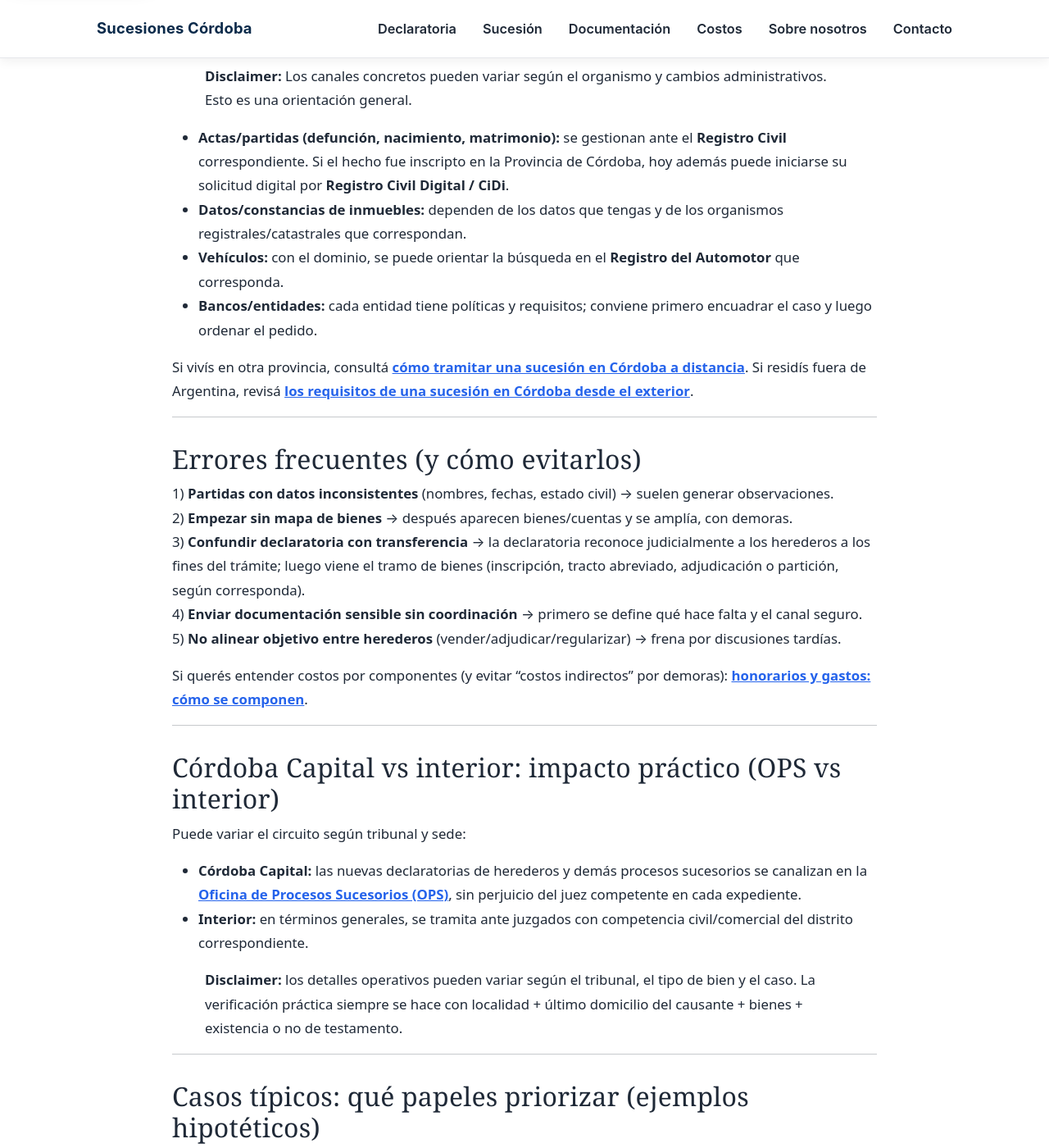
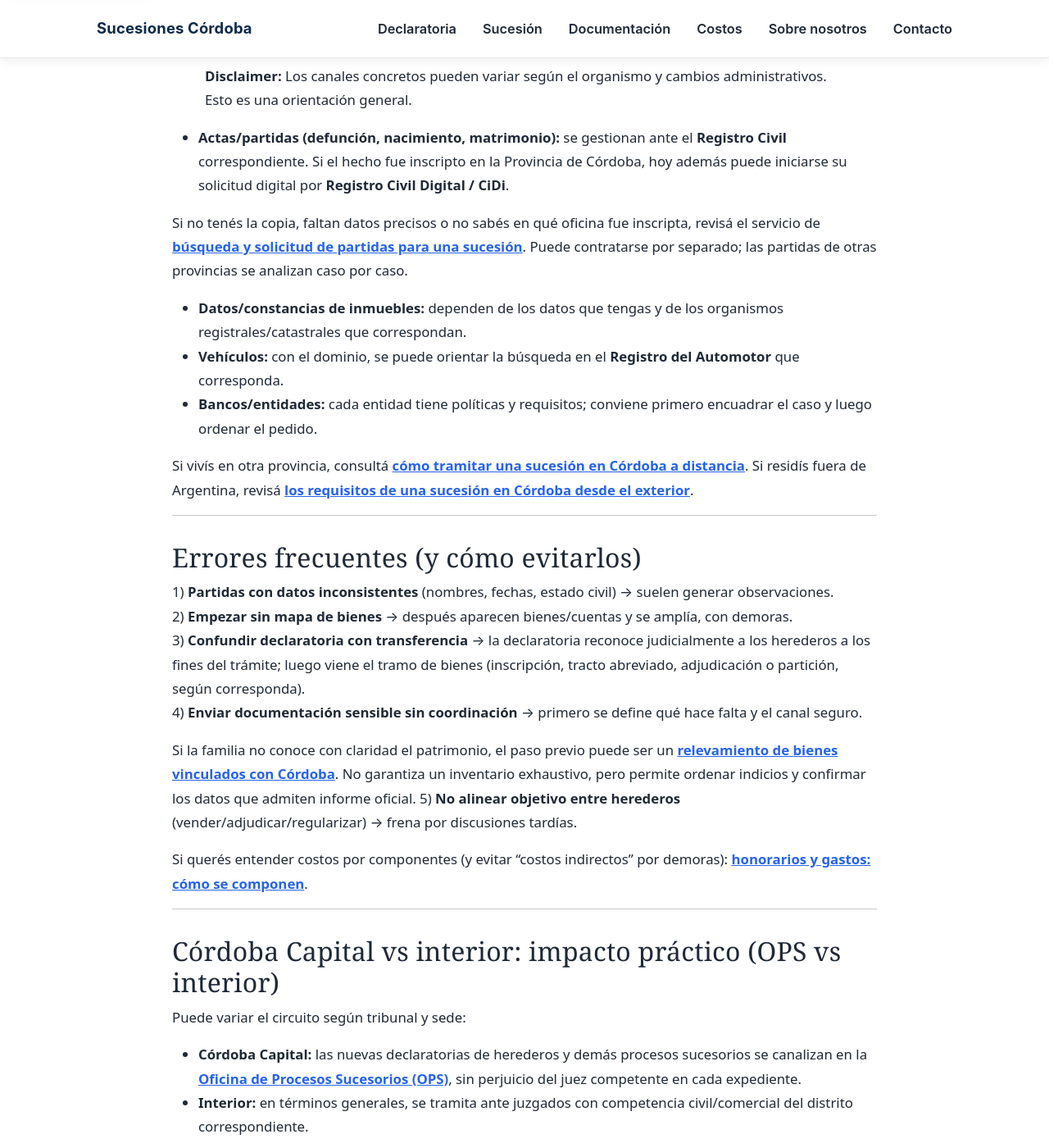
Before and after one commit to Elitedomainsx/sucesionescordoba, a Jekyll site: the page built from documentacion-sucesion-cordoba.md, in a window 1280 px wide and 1400 px high, scrolled down 3250 px. Shown: the whole window at 82% size. Built offline with Jekyll 4.4.1, drawn with Linux system fonts in a browser that asks for light colours.

Commit message:
Incorporar servicios de partidas y bienes

```diff
--- a/documentacion-sucesion-cordoba.md
+++ b/documentacion-sucesion-cordoba.md
@@ -107,6 +107,8 @@ Si tu consulta es específicamente por declaratoria, mirá: **[qué es la declar
 > **Disclaimer:** Los canales concretos pueden variar según el organismo y cambios administrativos. Esto es una orientación general.
 
 - **Actas/partidas (defunción, nacimiento, matrimonio):** se gestionan ante el **Registro Civil** correspondiente. Si el hecho fue inscripto en la Provincia de Córdoba, hoy además puede iniciarse su solicitud digital por **Registro Civil Digital / CiDi**.
+
+Si no tenés la copia, faltan datos precisos o no sabés en qué oficina fue inscripta, revisá el servicio de **[búsqueda y solicitud de partidas para una sucesión](/partidas-para-sucesion-cordoba/)**. Puede contratarse por separado; las partidas de otras provincias se analizan caso por caso.
 - **Datos/constancias de inmuebles:** dependen de los datos que tengas y de los organismos registrales/catastrales que correspondan.
 - **Vehículos:** con el dominio, se puede orientar la búsqueda en el **Registro del Automotor** que corresponda.
 - **Bancos/entidades:** cada entidad tiene políticas y requisitos; conviene primero encuadrar el caso y luego ordenar el pedido.
@@ -120,6 +122,8 @@ Si vivís en otra provincia, consultá **[cómo tramitar una sucesión en Córdo
 2) **Empezar sin mapa de bienes** → después aparecen bienes/cuentas y se amplía, con demoras.
 3) **Confundir declaratoria con transferencia** → la declaratoria reconoce judicialmente a los herederos a los fines del trámite; luego viene el tramo de bienes (inscripción, tracto abreviado, adjudicación o partición, según corresponda).
 4) **Enviar documentación sensible sin coordinación** → primero se define qué hace falta y el canal seguro.
+
+Si la familia no conoce con claridad el patrimonio, el paso previo puede ser un **[relevamiento de bienes vinculados con Córdoba](/averiguar-bienes-persona-fallecida-cordoba/)**. No garantiza un inventario exhaustivo, pero permite ordenar indicios y confirmar los datos que admiten informe oficial.
 5) **No alinear objetivo entre herederos** (vender/adjudicar/regularizar) → frena por discusiones tardías.
 
 Si querés entender costos por componentes (y evitar “costos indirectos” por demoras): **[honorarios y gastos: cómo se componen](/cuanto-cuesta-sucesion-cordoba/)**.
```
